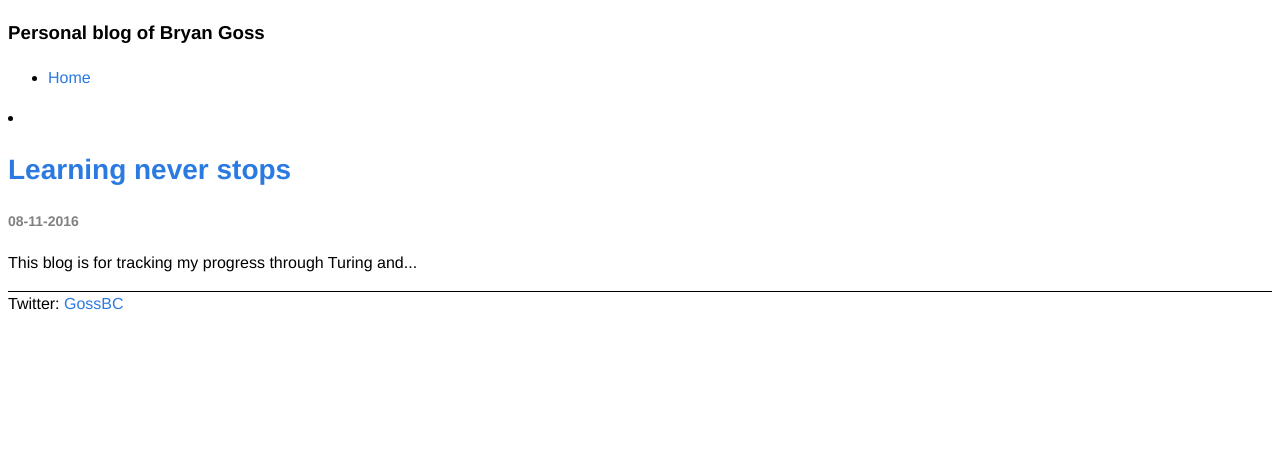
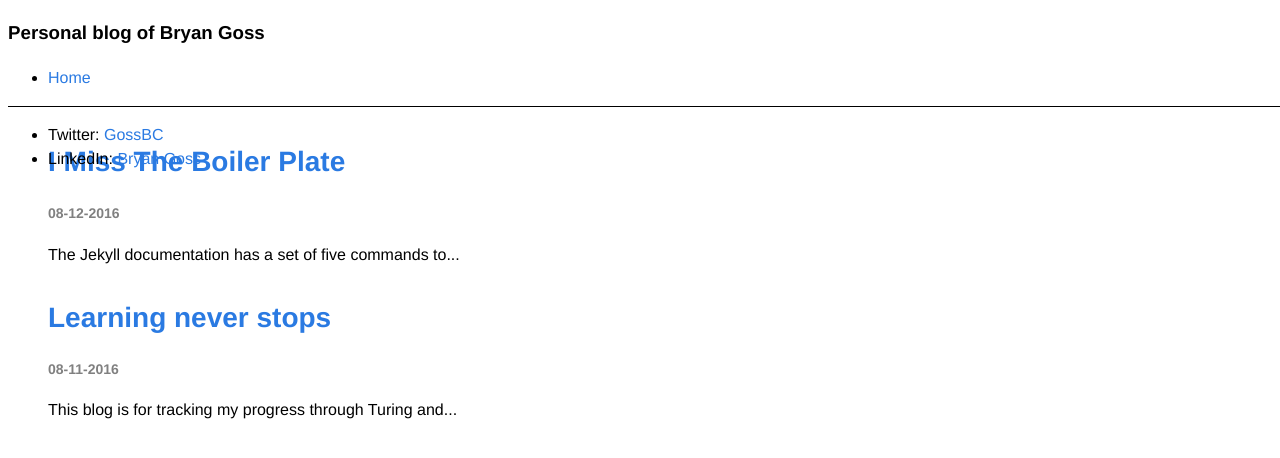
Before and after one commit to bcgoss/bcgoss.github.io, a Jekyll site: the page built from index.html, in a window 1280 px wide. Shown: the top 458 px of the page. Built offline with Jekyll 4.4.1, drawn with Linux system fonts in a browser that asks for light colours.

Commit message:
Small changes. Need to fix layout

```diff
--- a/_includes/footer.html
+++ b/_includes/footer.html
@@ -1,6 +1,9 @@
     </div>
     <div id="footer">
-      <span>Twitter: </span><a href="www.twitter.com/gossbc">GossBC</a>
+      <ul>
+        <li>Twitter: <a href="www.twitter.com/gossbc">GossBC</a></li>
+        <li>LinkedIn: <a href="Profilehttps://www.linkedin.com/in/bryan-goss-07b5bb55">Bryan Goss</a></li>
+      </ul>
     </div>
   </body>
 </html>
--- /dev/null
+++ b/_posts/2016-08-12-I-miss-the-boiler-plate.md
@@ -0,0 +1 @@
+The Jekyll documentation has a set of five commands to get a site up and running quickly. They create a very pleasing layout with the Minima theme. That didn't feel like learning though, so I threw out everything and started again. My site looks terrible but this is how we learn right?
--- a/css/styles.css
+++ b/css/styles.css
@@ -24,6 +24,8 @@ a:hover{
 
 /*Footer*/
 #footer{
+  position:fixed;
+  /*float:bottom*/
   clear:both;
   width:100%;
   border-top: 1px solid black
@@ -32,9 +34,10 @@ a:hover{
 .post-list {
   margin-left: 0;
   float:left;
-  list-style:none;
+  list-style-type:none
 }
 .post-list > li{
+
     margin-bottom: 30px;
 }
 .post-meta {
--- a/index.html
+++ b/index.html
@@ -1,7 +1,7 @@
 ---
 layout: default
 ---
-<ulclass="post-list">
+<ul class="post-list">
   {% for post in site.posts %}
     <li>
       <h2><a class="post-link" href="{{ post.url }}">{{ post.title }}</a></h2>
```
Also changed, not shown: 3 other files.
